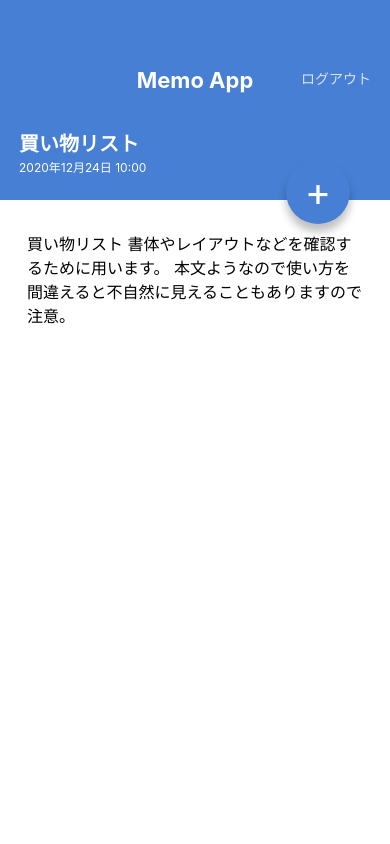
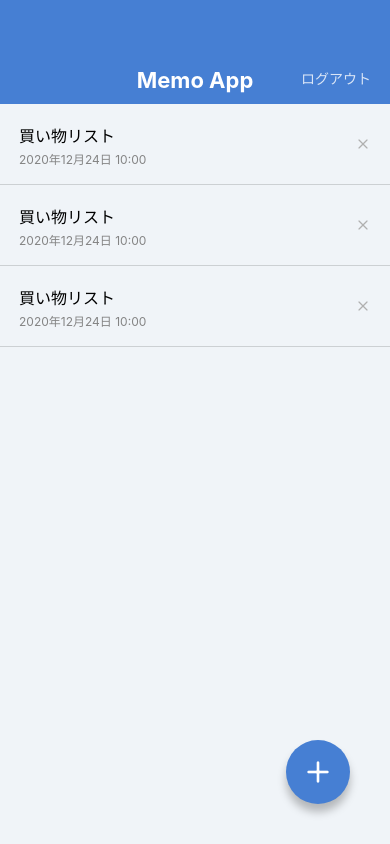
Before and after one commit to takashihub/MemoApp, a React Native app: screen / in a window 390 px wide. Built offline with nearby package versions, Linux system fonts and the light colour scheme.

Commit message:
Install @expo/vector-icons

```diff
--- a/App.jsx
+++ b/App.jsx
@@ -1,10 +1,10 @@
 import React from 'react';
 
 import MemoListScreen from './src/screens/MemoListScreen';
-import MemoDetailScreen from './src/screens/MemoDetailScreen';
+// import MemoDetailScreen from './src/screens/MemoDetailScreen';
 
 export default function App() {
   return (
-    <MemoDetailScreen />
+    <MemoListScreen />
   );
 }
--- a/package.json
+++ b/package.json
@@ -10,6 +10,7 @@
     "eject": "expo eject"
   },
   "dependencies": {
+    "@expo/vector-icons": "^13.0.0",
     "expo": "~45.0.0",
     "expo-status-bar": "~1.3.0",
     "expo-updates": "~0.13.2",
--- a/src/components/CircleButton.jsx
+++ b/src/components/CircleButton.jsx
@@ -1,19 +1,20 @@
 import React from 'react';
-import { View, Text, StyleSheet } from 'react-native';
+import { View, StyleSheet } from 'react-native';
 import { string, shape } from 'prop-types';
+import { Feather } from '@expo/vector-icons';
 
 export default function CircleButton(props) {
-  const { children, style } = props;
+  const { style, name } = props;
   return (
     <View style={[styles.circleButton, style]}>
-      <Text style={styles.circleButtonLabel}>{children}</Text>
+      <Feather name={name} size={32} color="white" />
     </View>
   );
 }
 
 CircleButton.propTypes = {
-  children: string.isRequired,
   style: shape(),
+  name: string.isRequired,
 };
 
 CircleButton.defaultProps = {
--- a/src/components/MemoList.jsx
+++ b/src/components/MemoList.jsx
@@ -1,5 +1,6 @@
 import React from 'react';
 import { View, Text, StyleSheet } from 'react-native';
+import { Feather } from '@expo/vector-icons';
 
 export default function MemoList() {
   return (
@@ -10,7 +11,7 @@
           <Text style={styles.memoListItemDate}>2020年12月24日 10:00</Text>
         </View>
         <View>
-          <Text>X</Text>
+          <Feather name="x" size={16} color="#B0B0B0" />
         </View>
       </View>
 
@@ -20,7 +21,7 @@
           <Text style={styles.memoListItemDate}>2020年12月24日 10:00</Text>
         </View>
         <View>
-          <Text>X</Text>
+          <Feather name="x" size={16} color="#B0B0B0" />
         </View>
       </View>
 
@@ -30,7 +31,7 @@
           <Text style={styles.memoListItemDate}>2020年12月24日 10:00</Text>
         </View>
         <View>
-          <Text>X</Text>
+          <Feather name="x" size={16} color="#B0B0B0" />
         </View>
       </View>
     </View>
--- a/src/screens/MemoDetailScreen.jsx
+++ b/src/screens/MemoDetailScreen.jsx
@@ -1,5 +1,7 @@
 import React from 'react';
-import { View, ScrollView, Text, StyleSheet } from 'react-native';
+import {
+  View, ScrollView, Text, StyleSheet,
+} from 'react-native';
 
 import AppBar from '../components/AppBar';
 import CircleButton from '../components/CircleButton';
@@ -19,7 +21,7 @@
           本文ようなので使い方を間違えると不自然に見えることもありますので注意。
         </Text>
       </ScrollView>
-      <CircleButton style={{ top: 160, bottom: 'auto' }}>+</CircleButton>
+      <CircleButton style={{ top: 160, bottom: 'auto' }} name="edit-2" />
     </View>
   );
 }
--- a/src/screens/MemoListScreen.jsx
+++ b/src/screens/MemoListScreen.jsx
@@ -10,7 +10,7 @@
     <View style={styles.container}>
       <AppBar />
       <MemoList />
-      <CircleButton>+</CircleButton>
+      <CircleButton name="plus" />
     </View>
   );
 }
```
Also changed, not shown: 1 other file (tests, documents, lock files or other folders).
